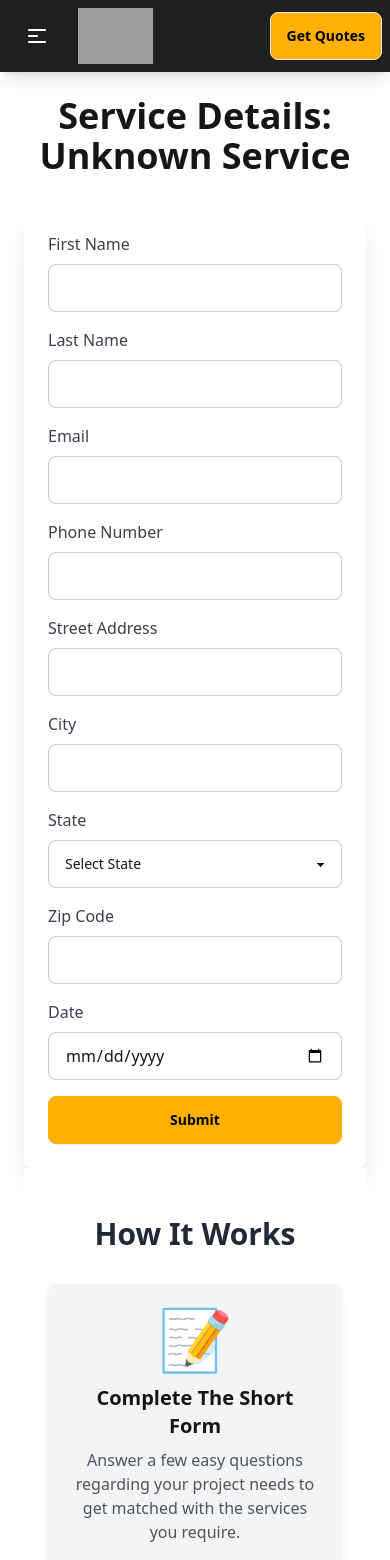
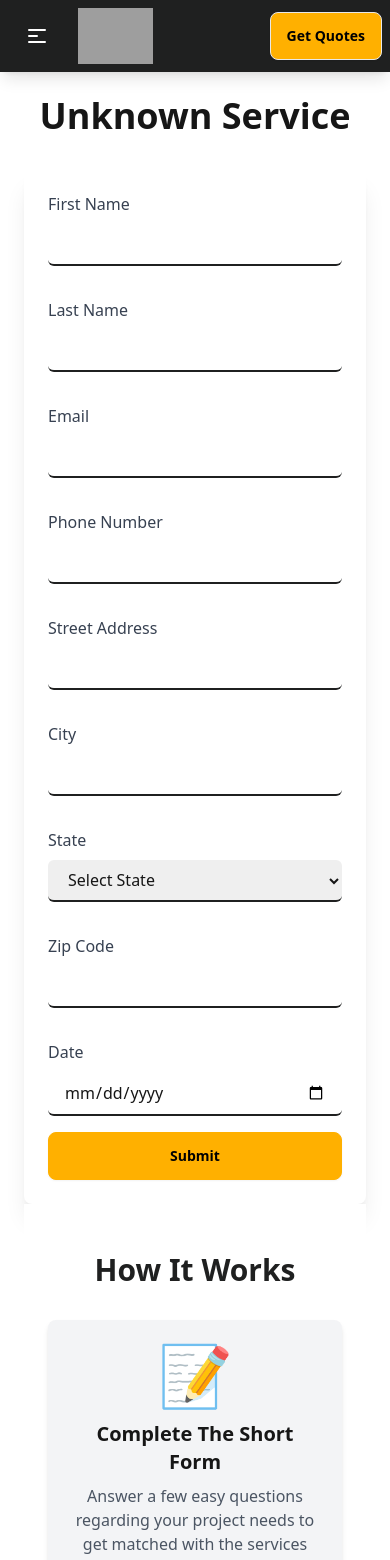
Before and after one commit to dawood7233/Contractors-Quotes, a React (Vite) app: page /services/1 in a window 390 px wide. Shown: the top 1560 px of the page. Built offline with nearby package versions, Linux system fonts and the light colour scheme; grey boxes are pictures that could not be loaded.

Commit message:
contact and form design changed

```diff
--- a/src/Components/Footer.jsx
+++ b/src/Components/Footer.jsx
@@ -5,11 +5,9 @@ const Footer = () => {
     <div>
       <footer className="footer bg-black text-base-200 p-10 ">
         <nav>
-          <h6 className="footer-title">Services</h6>
-          <a className="link link-hover">Solar</a>
-          <a className="link link-hover">Windows</a>
-          <a className="link link-hover">Flooring</a>
-          <a className="hover-underline-animation">Kitchen</a>
+          <a href="/" className="">
+            <img className="h-14 lg:h-16 pl-3" src="logo.png" alt="Logo" />
+          </a>
         </nav>
         <nav>
           <h6 className="footer-title">Legal</h6>
--- /dev/null
+++ b/src/Components/OurWork.jsx
@@ -0,0 +1,62 @@
+import React from "react";
+
+const OurWork = () => {
+  const projects = [
+    {
+      title: "Solar Panel Installation",
+      description:
+        "High-quality solar panel installation for residential and commercial properties.",
+      image: "/Solar work.jpg",
+    },
+    {
+      title: "Roofing",
+      description:
+        "Durable and weather-resistant roofing solutions tailored to your needs.",
+      image: "/roofing.jpg",
+    },
+    {
+      title: "Window Replacement",
+      description:
+        "Energy-efficient window replacements to enhance your home's comfort.",
+      image: "/Window Work.jpg",
+    },
+    {
+      title: "Exterior Painting",
+      description:
+        "Professional exterior painting services to make your property stand out.",
+      image: "/painter.jpg",
+    },
+  ];
+
+  return (
+    <div className="bg-base-100 py-12">
+      <h2 className="text-3xl font-bold text-center mb-8">Our Projects</h2>
+      <div className="grid gap-6 sm:grid-cols-2 lg:grid-cols-3 px-6 lg:px-16">
+        {projects.map((project, index) => (
+          <div
+            key={index}
+            className="relative group overflow-hidden rounded-lg shadow-lg"
+          >
+            {/* Image */}
+            <img
+              src={project.image}
+              alt={project.title}
+              className="w-full h-64 object-cover transform transition duration-500 group-hover:scale-110"
+            />
+            {/* Hover Overlay */}
+            <div className="absolute inset-0 bg-black bg-opacity-70 flex flex-col items-center justify-center opacity-0 transition-opacity duration-500 group-hover:opacity-100">
+              <h3 className="text-white text-lg font-semibold mb-2">
+                {project.title}
+              </h3>
+              <p className="text-gray-300 text-sm text-center px-4">
+                {project.description}
+              </p>
+            </div>
+          </div>
+        ))}
+      </div>
+    </div>
+  );
+};
+
+export default OurWork;
--- a/src/Components/ServiceDetails.jsx
+++ b/src/Components/ServiceDetails.jsx
@@ -49,13 +49,12 @@ const ServiceDetails = () => {
   return (
     <div className="container mx-auto px-6 py-12 pt-24">
       {/* Service Title Section */}
-      <h1 className="text-4xl font-bold text-center">
-        Service Details: {title}
-      </h1>
+      <h1 className="text-4xl font-bold text-center">{title}</h1>
 
       {/* Single Page Form */}
-      <div className="bg-white shadow-xl rounded-lg p-6 max-w-lg mx-auto mt-8">
+      <div className="bg-white shadow-xl rounded-lg p-6 max-w-4xl mx-auto mt-8">
         <form onSubmit={handleSubmit}>
+          <div className="grid grid-cols-1 sm:grid-cols-2 gap-4 ">
             {/* First Name */}
             <div className="mb-4">
               <label
@@ -70,7 +69,7 @@ const ServiceDetails = () => {
                 name="firstName"
                 value={formData.firstName}
                 onChange={handleChange}
-              className="input input-bordered w-full"
+                className="w-full px-4 py-2 border-b-2 border-[#1f2020] rounded-md focus:outline-none focus:ring focus:primary"
                 required
               />
             </div>
@@ -89,7 +88,7 @@ const ServiceDetails = () => {
                 name="lastName"
                 value={formData.lastName}
                 onChange={handleChange}
-              className="input input-bordered w-full"
+                className="w-full px-4 py-2 border-b-2 border-[#1f2020] rounded-md focus:outline-none focus:ring focus:primary"
                 required
               />
             </div>
@@ -108,7 +107,7 @@ const ServiceDetails = () => {
                 name="email"
                 value={formData.email}
                 onChange={handleChange}
-              className="input input-bordered w-full"
+                className="w-full px-4 py-2 border-b-2 border-[#1f2020] rounded-md focus:outline-none focus:ring focus:primary"
                 required
               />
             </div>
@@ -127,7 +126,7 @@ const ServiceDetails = () => {
                 name="phone"
                 value={formData.phone}
                 onChange={handleChange}
-              className="input input-bordered w-full"
+                className="w-full px-4 py-2 border-b-2 border-[#1f2020] rounded-md focus:outline-none focus:ring focus:primary"
                 required
               />
             </div>
@@ -146,7 +145,7 @@ const ServiceDetails = () => {
                 name="streetAddress"
                 value={formData.streetAddress}
                 onChange={handleChange}
-              className="input input-bordered w-full"
+                className="w-full px-4 py-2 border-b-2 border-[#1f2020] rounded-md focus:outline-none focus:ring focus:primary"
                 required
               />
             </div>
@@ -165,7 +164,7 @@ const ServiceDetails = () => {
                 name="city"
                 value={formData.city}
                 onChange={handleChange}
-              className="input input-bordered w-full"
+                className="w-full px-4 py-2 border-b-2 border-[#1f2020] rounded-md focus:outline-none focus:ring focus:primary"
                 required
               />
             </div>
@@ -183,7 +182,7 @@ const ServiceDetails = () => {
                 name="state"
                 value={formData.state}
                 onChange={handleChange}
-              className="select select-bordered w-full"
+                className="w-full px-4 py-2 border-b-2 border-[#1f2020] rounded-md focus:outline-none focus:ring focus:primary"
                 required
               >
                 <option value="">Select State</option>
@@ -254,7 +253,7 @@ const ServiceDetails = () => {
                 name="zipCode"
                 value={formData.zipCode}
                 onChange={handleChange}
-              className="input input-bordered w-full"
+                className="w-full px-4 py-2 border-b-2 border-[#1f2020] rounded-md focus:outline-none focus:ring focus:primary"
                 required
               />
             </div>
@@ -273,9 +272,10 @@ const ServiceDetails = () => {
                 name="date"
                 value={formData.date}
                 onChange={handleChange}
-              className="input input-bordered w-full"
+                className="w-full px-4 py-2 border-b-2 border-[#1f2020] rounded-md focus:outline-none focus:ring focus:primary"
                 required
               />
+            </div>
           </div>
 
           {/* Submit Button */}
@@ -292,7 +292,7 @@ const ServiceDetails = () => {
       {/* How It Works Section */}
       <div className="bg-white py-12">
         <div className="container mx-auto px-6 lg:px-20">
-          <h2 className="text-3xl font-bold text-center text-gray-800 mb-8">
+          <h2 className="text-3xl font-bold text-center text-secondary mb-8">
             How It Works
           </h2>
           <div className="grid grid-cols-1 md:grid-cols-2 lg:grid-cols-3 gap-8">
--- a/src/Components/servicesData.jsx
+++ b/src/Components/servicesData.jsx
@@ -4,7 +4,7 @@ export const allServices = [
       title: "Solar",
       description:
         "Harness the power of the sun with our advanced solar solutions. Reduce energy costs, lower your carbon footprint, and enjoy sustainable energy tailored to your needs.",
-      image: "/solar-panel.gif", // Update with the correct path to your GIF
+      image: "/solar-panel.gif",
     },
     {
       id: 2,
@@ -12,6 +12,7 @@ export const allServices = [
       description:
         "Enhance your home’s beauty and efficiency with our premium window services. From installations to replacements, we provide energy-saving, stylish, and durable options",
       image: "/windows.gif",
+
     },
     {
       id: 3,
--- a/src/Pages/Contact.jsx
+++ b/src/Pages/Contact.jsx
@@ -7,15 +7,13 @@ const navigate = useNavigate();
 
   return (
     <div className="flex flex-col items-center min-h-screen bg-gray-100 pt-20">
-      {/* Contact Form Section */}
-      <div className="w-full max-w-2xl bg-white p-8 shadow-lg rounded-lg mb-8">
-        {/* Heading */}
-        <h1 className="font-bold text-4xl text-center pb-10 ">
-        Contact Us
-      </h1>
-        {/* Form */}
+      {/* Hero Section */}
+       <div className="text-black text-center">
+        <h1 className="text-4xl font-bold mb-4">Contact Us </h1>
+      </div>
+      <div className="w-full max-w-4xl bg-white p-8 shadow-lg rounded-lg mb-8">
+
         <form>
-          {/* Top Row: Name and Email */}
           <div className="grid grid-cols-1 md:grid-cols-2 gap-4 mb-4">
             <div>
               <label htmlFor="name" className="block text-sm text-[#1f2020] mb-1">
--- a/src/Pages/HomePage.jsx
+++ b/src/Pages/HomePage.jsx
@@ -58,8 +58,31 @@ const HomePage = () => {
               value={selectedProject}
               readOnly
               onClick={() => setIsDropdownOpen(!isDropdownOpen)}
-              className="input input-bordered w-full cursor-pointer"
+              className="input input-bordered w-full cursor-pointer pr-10" // Add padding-right for the arrow icon
             />
+            {/* Dropdown Arrow Icon */}
+            <span
+              className={`absolute top-1/2 right-3 transform -translate-y-1/2 cursor-pointer transition-transform ${
+                isDropdownOpen ? "rotate-180" : ""
+              }`}
+              onClick={() => setIsDropdownOpen(!isDropdownOpen)}
+            >
+              {/* SVG for dropdown arrow */}
+              <svg
+                xmlns="http://www.w3.org/2000/svg"
+                className="h-5 w-5 text-gray-400"
+                fill="none"
+                viewBox="0 0 24 24"
+                stroke="currentColor"
+              >
+                <path
+                  strokeLinecap="round"
+                  strokeLinejoin="round"
+                  strokeWidth="2"
+                  d="M19 9l-7 7-7-7"
+                />
+              </svg>
+            </span>
             {isDropdownOpen && (
               <ul className="absolute top-12 left-0 w-full bg-[#2c2c2c] rounded-md shadow-lg z-20 max-h-64 overflow-y-auto">
                 {projectTypes.map((type) => (
@@ -100,6 +123,7 @@ const HomePage = () => {
       <div className="pt-0">
         <Services visibleServices={6} />
       </div>
+
       {/* Get Started Section */}
       <div className="bg-gradient-to-r from-amber-500 to-[#1f2020] text-black py-16 px-6">
         <div className="container mx-auto text-center">
--- a/src/Pages/Services.jsx
+++ b/src/Pages/Services.jsx
@@ -7,7 +7,7 @@ const Services = ({ visibleServices }) => {
 
   return (
     <div className="bg-white py-12">
-      <h1 className="font-bold text-4xl text-center pt-10 pb-10 ">
+      <h1 className="font-bold text-4xl text-center pt-10 pb-10 hover:text-[#ffb000] transition duration-300">
         Our Offered Services
       </h1>
       <div className="container mx-auto px-6 lg:px-20 ">
@@ -15,21 +15,22 @@ const Services = ({ visibleServices }) => {
           {allServices.slice(0, visibleServices).map((service) => (
             <div
               key={service.id}
-              className=" bg-white shadow-md hover:shadow-[2px_4px_6px_rgba(31,32,32,1)] rounded-lg p-6 text-center "
+              className=" bg-white shadow-md hover:shadow-[2px_4px_6px_rgba(31,32,32,1)] rounded-lg p-6 text-center
+               "
               onClick={() =>
                 navigate(`/services/${service.id}`, {
                   state: { title: service.title },
                 })
               }
             >
-              <div className="mb-4">
+              <div className="mb-4 ">
                 <img
                   src={service.image}
                   alt={service.title}
                   className="w-20 h-20 mx-auto"
                 />
               </div>
-              <h3 className="text-xl font-semibold mb-2">{service.title}</h3>
+              <h3 className="text-xl font-semibold mb-2 ">{service.title}</h3>
               <p className="text-gray-600 mb-4">{service.description}</p>
               <button
                 className="px-4 py-2 bg-secondary text-white rounded-lg hover:bg-[#ffb000] hover:text-black"
--- a/src/index.css
+++ b/src/index.css
@@ -1,7 +1,9 @@
+/* Base Tailwind imports */
 @tailwind base;
 @tailwind components;
 @tailwind utilities;
 
+/* Existing hover underline animation */
 .hover-underline-animation {
   position: relative;
 }
```
Also changed, not shown: src/Pages/Projects.jsx (added, +12 -0 lines). Lines whose indentation alone changed are shown as unchanged.
